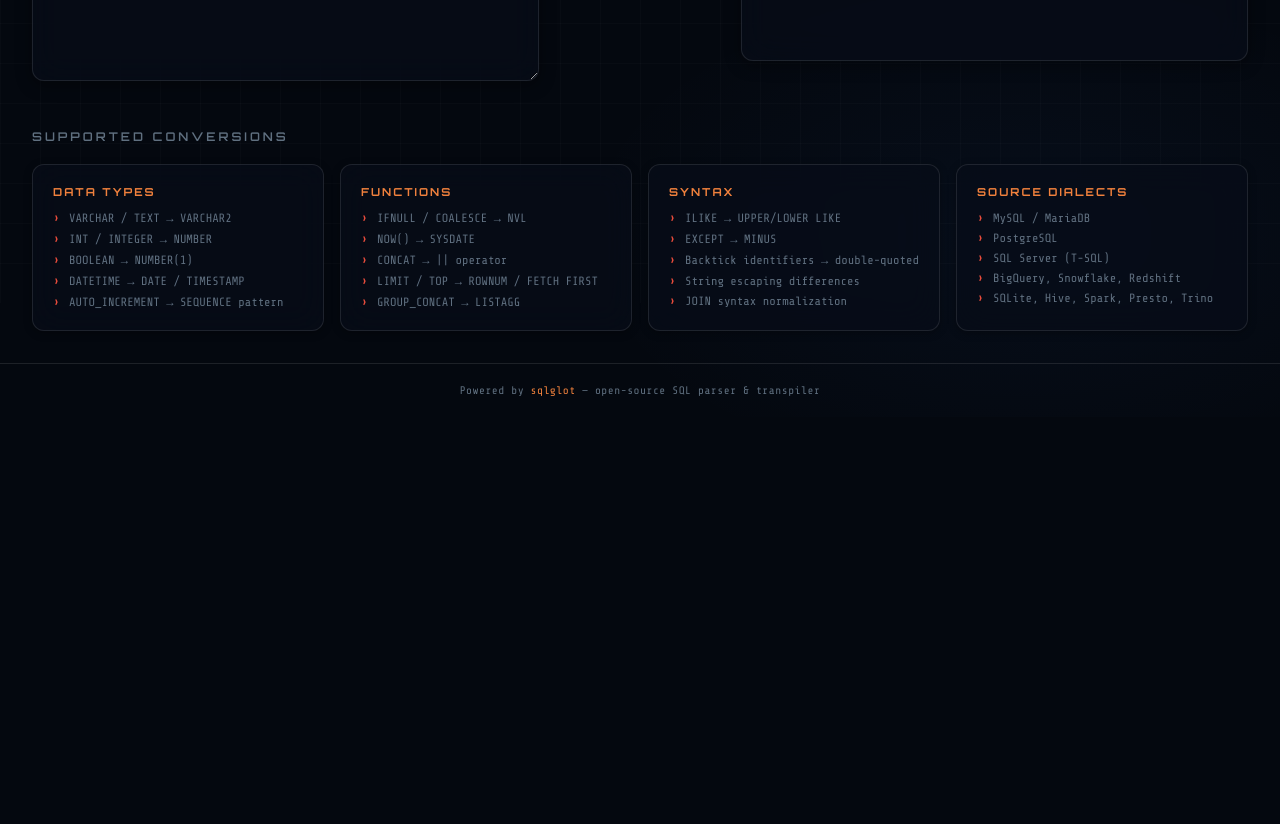
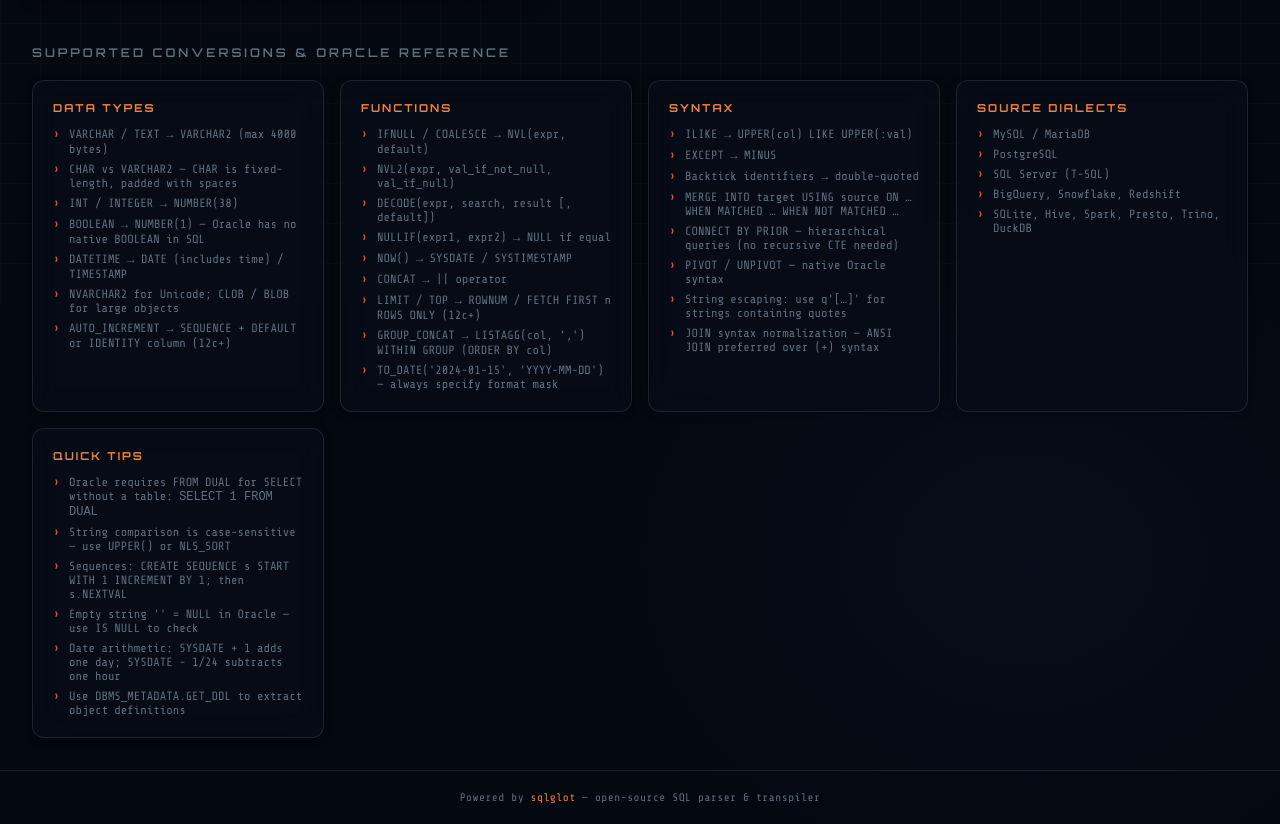
Before and after one commit to gdiddytoeasy/sql2oracle, a plain HTML site: page templates/index.html in a window 1280 px wide. Shown: the part 497-1321 px from the top of the page. Before the commit the page ends 914 px from the top, so only its background shows below. Drawn offline with nearby package versions, Linux system fonts and the light colour scheme; no server answers; sample sign-in values are in the browser's storage.

Commit message:
feat: update SQL converter page with shared nav and enriched info cards

```diff
--- a/templates/index.html
+++ b/templates/index.html
@@ -5,6 +5,7 @@
     <meta name="viewport" content="width=device-width, initial-scale=1.0">
     <title>SQL to Oracle Converter</title>
     <link rel="stylesheet" href="/static/style.css">
+    <script src="/static/nav.js"></script>
     <link rel="stylesheet" href="https://cdnjs.cloudflare.com/ajax/libs/highlight.js/11.9.0/styles/atom-one-dark.min.css">
     <script src="https://cdnjs.cloudflare.com/ajax/libs/highlight.js/11.9.0/highlight.min.js"></script>
     <script src="https://cdnjs.cloudflare.com/ajax/libs/highlight.js/11.9.0/languages/sql.min.js"></script>
@@ -27,16 +28,7 @@
 })();
 </script>
 <body>
-    <header>
-        <div class="header-inner">
-            <div class="logo">
-                <img src="/static/logo.svg" alt="Torch House Tech" class="logo-svg">
-                <span class="logo-text">sql<strong>2oracle</strong></span>
-            </div>
-            <p class="tagline">Transpile SQL from any dialect into Oracle-compatible SQL</p>
-            <a href="/architecture" class="nav-link">Oracle Architecture &#8594;</a>
-        </div>
-    </header>
+    <header id="main-nav"></header>
 
     <main>
         <div class="converter-grid">
@@ -81,36 +73,45 @@
         <div id="error-banner" class="error-banner" style="display:none"></div>
 
         <section class="info-section">
-            <h2>Supported Conversions</h2>
+            <h2>Supported Conversions &amp; Oracle Reference</h2>
             <div class="info-grid">
                 <div class="info-card">
                     <h3>Data Types</h3>
                     <ul>
-                        <li>VARCHAR / TEXT &#8594; VARCHAR2</li>
-                        <li>INT / INTEGER &#8594; NUMBER</li>
-                        <li>BOOLEAN &#8594; NUMBER(1)</li>
-                        <li>DATETIME &#8594; DATE / TIMESTAMP</li>
-                        <li>AUTO_INCREMENT &#8594; SEQUENCE pattern</li>
+                        <li>VARCHAR / TEXT &rarr; VARCHAR2 (max 4000 bytes)</li>
+                        <li>CHAR vs VARCHAR2 — CHAR is fixed-length, padded with spaces</li>
+                        <li>INT / INTEGER &rarr; NUMBER(38)</li>
+                        <li>BOOLEAN &rarr; NUMBER(1) — Oracle has no native BOOLEAN in SQL</li>
+                        <li>DATETIME &rarr; DATE (includes time) / TIMESTAMP</li>
+                        <li>NVARCHAR2 for Unicode; CLOB / BLOB for large objects</li>
+                        <li>AUTO_INCREMENT &rarr; SEQUENCE + DEFAULT or IDENTITY column (12c+)</li>
                     </ul>
                 </div>
                 <div class="info-card">
                     <h3>Functions</h3>
                     <ul>
-                        <li>IFNULL / COALESCE &#8594; NVL</li>
-                        <li>NOW() &#8594; SYSDATE</li>
-                        <li>CONCAT &#8594; || operator</li>
-                        <li>LIMIT / TOP &#8594; ROWNUM / FETCH FIRST</li>
-                        <li>GROUP_CONCAT &#8594; LISTAGG</li>
+                        <li>IFNULL / COALESCE &rarr; NVL(expr, default)</li>
+                        <li>NVL2(expr, val_if_not_null, val_if_null)</li>
+                        <li>DECODE(expr, search, result [, default])</li>
+                        <li>NULLIF(expr1, expr2) &rarr; NULL if equal</li>
+                        <li>NOW() &rarr; SYSDATE / SYSTIMESTAMP</li>
+                        <li>CONCAT &rarr; || operator</li>
+                        <li>LIMIT / TOP &rarr; ROWNUM / FETCH FIRST n ROWS ONLY (12c+)</li>
+                        <li>GROUP_CONCAT &rarr; LISTAGG(col, ',') WITHIN GROUP (ORDER BY col)</li>
+                        <li>TO_DATE('2024-01-15', 'YYYY-MM-DD') — always specify format mask</li>
                     </ul>
                 </div>
                 <div class="info-card">
                     <h3>Syntax</h3>
                     <ul>
-                        <li>ILIKE &#8594; UPPER/LOWER LIKE</li>
-                        <li>EXCEPT &#8594; MINUS</li>
-                        <li>Backtick identifiers &#8594; double-quoted</li>
-                        <li>String escaping differences</li>
-                        <li>JOIN syntax normalization</li>
+                        <li>ILIKE &rarr; UPPER(col) LIKE UPPER(:val)</li>
+                        <li>EXCEPT &rarr; MINUS</li>
+                        <li>Backtick identifiers &rarr; double-quoted</li>
+                        <li>MERGE INTO target USING source ON … WHEN MATCHED … WHEN NOT MATCHED …</li>
+                        <li>CONNECT BY PRIOR — hierarchical queries (no recursive CTE needed)</li>
+                        <li>PIVOT / UNPIVOT — native Oracle syntax</li>
+                        <li>String escaping: use q'[…]' for strings containing quotes</li>
+                        <li>JOIN syntax normalization — ANSI JOIN preferred over (+) syntax</li>
                     </ul>
                 </div>
                 <div class="info-card">
@@ -120,7 +121,18 @@
                         <li>PostgreSQL</li>
                         <li>SQL Server (T-SQL)</li>
                         <li>BigQuery, Snowflake, Redshift</li>
-                        <li>SQLite, Hive, Spark, Presto, Trino</li>
+                        <li>SQLite, Hive, Spark, Presto, Trino, DuckDB</li>
+                    </ul>
+                </div>
+                <div class="info-card">
+                    <h3>Quick Tips</h3>
+                    <ul>
+                        <li>Oracle requires FROM DUAL for SELECT without a table: <code>SELECT 1 FROM DUAL</code></li>
+                        <li>String comparison is case-sensitive — use UPPER() or NLS_SORT</li>
+                        <li>Sequences: CREATE SEQUENCE s START WITH 1 INCREMENT BY 1; then s.NEXTVAL</li>
+                        <li>Empty string '' = NULL in Oracle — use IS NULL to check</li>
+                        <li>Date arithmetic: SYSDATE + 1 adds one day; SYSDATE - 1/24 subtracts one hour</li>
+                        <li>Use DBMS_METADATA.GET_DDL to extract object definitions</li>
                     </ul>
                 </div>
             </div>
```
